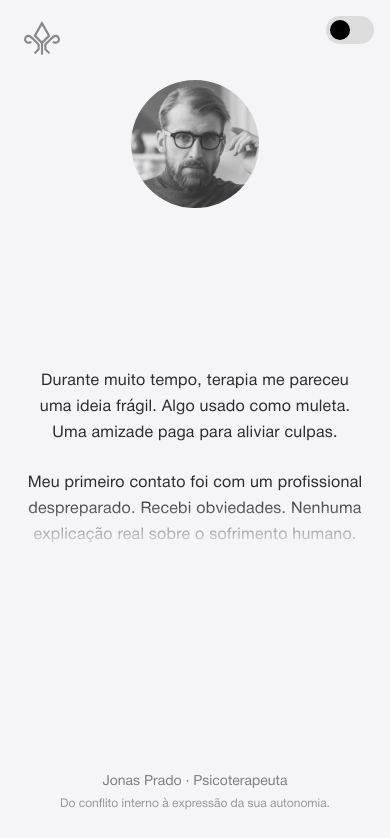
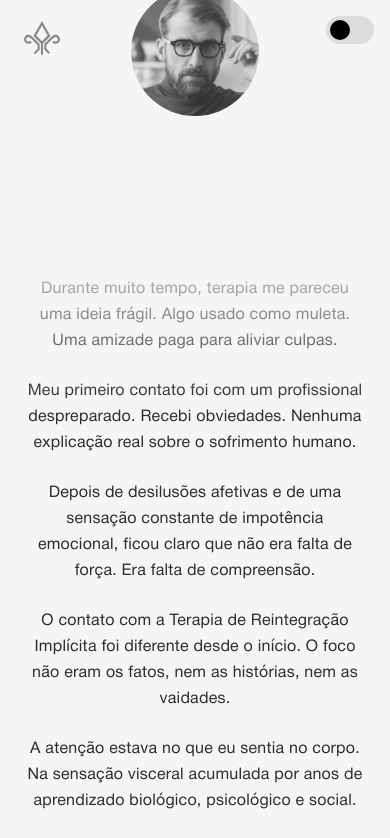
Before and after one commit to jonaspradoo/app, a Next.js app: page /sobre in a window 390 px wide. Shown: the top 838 px of the page. Built offline with nearby package versions, Linux system fonts and the light colour scheme.

Commit message:
Fix mobile scroll behavior on Sobre page

```diff
--- a/app/(site)/sobre/SobreFragments.tsx
+++ b/app/(site)/sobre/SobreFragments.tsx
@@ -20,10 +20,16 @@ export default function SobreFragments() {
   const DAMPING = 0.88;
   const MAX_VELOCITY = 36;
 
+  const isMobile =
+    typeof window !== "undefined" &&
+    window.matchMedia("(max-width: 767px)").matches;
+
   /* =========================
-     SCROLL COM INÉRCIA SUAVE
+     SCROLL COM INÉRCIA (DESKTOP)
      ========================= */
   useEffect(() => {
+    if (isMobile) return;
+
     const onWheel = (e: WheelEvent) => {
       e.preventDefault();
 
@@ -37,12 +43,14 @@ export default function SobreFragments() {
 
     window.addEventListener("wheel", onWheel, { passive: false });
     return () => window.removeEventListener("wheel", onWheel);
-  }, []);
+  }, [isMobile]);
 
   /* =========================
-     LOOP DE ANIMAÇÃO (APPLE-LIKE)
+     LOOP DE ANIMAÇÃO (DESKTOP)
      ========================= */
   useEffect(() => {
+    if (isMobile) return;
+
     let raf: number;
 
     const animate = () => {
@@ -60,7 +68,6 @@ export default function SobreFragments() {
 
         const clamped = Math.min(Math.max(next, 0), maxOffset);
 
-        // DETECÇÃO DE FIM COM DELAY DE 1s
         if (clamped >= maxOffset - 2) {
           if (!finishTimeoutRef.current) {
             finishTimeoutRef.current = setTimeout(() => {
@@ -84,33 +91,36 @@ export default function SobreFragments() {
     raf = requestAnimationFrame(animate);
 
     return () => {
-      if (finishTimeoutRef.current) {
-        clearTimeout(finishTimeoutRef.current);
-      }
+      if (finishTimeoutRef.current) clearTimeout(finishTimeoutRef.current);
       cancelAnimationFrame(raf);
     };
-  }, []);
+  }, [isMobile]);
 
   return (
     <div className="w-full flex flex-col items-center">
       {/* ÁREA DE LEITURA */}
       <div
         ref={containerRef}
-        className="relative w-full overflow-hidden text-center"
+        className={`
+          relative w-full text-center
+          ${isMobile ? "overflow-y-auto" : "overflow-hidden"}
+        `}
         style={{
-          height: "15.5rem",
+          height: isMobile ? "auto" : "15.5rem",
           maskImage:
-            "linear-gradient(to bottom, transparent 0%, black 22%, black 78%, transparent 100%)",
+            "linear-gradient(to bottom, transparent 0%, black 18%, black 82%, transparent 100%)",
           WebkitMaskImage:
-            "linear-gradient(to bottom, transparent 0%, black 22%, black 78%, transparent 100%)",
+            "linear-gradient(to bottom, transparent 0%, black 18%, black 82%, transparent 100%)",
         }}
       >
         <div
           ref={contentRef}
           className="soft-text"
           style={{
-            transform: `translateY(-${offset}px)`,
-            transition: "transform 800ms cubic-bezier(0.16, 1, 0.3, 1)",
+            transform: isMobile ? "none" : `translateY(-${offset}px)`,
+            transition: isMobile
+              ? "none"
+              : "transform 800ms cubic-bezier(0.16, 1, 0.3, 1)",
             paddingTop: "4rem",
             paddingBottom: "4rem",
           }}
@@ -119,11 +129,7 @@ export default function SobreFragments() {
             <p
               key={i}
               className="text-base leading-relaxed opacity-85 mb-6"
-              style={{
-                letterSpacing: "0.015em",
-                transition:
-                  "opacity 600ms cubic-bezier(0.22, 1, 0.36, 1)",
-              }}
+              style={{ letterSpacing: "0.015em" }}
             >
               {text}
             </p>
@@ -136,7 +142,7 @@ export default function SobreFragments() {
         className={`
           mt-10
           transition-opacity duration-500 ease-out
-          ${isFinished ? "opacity-60" : "opacity-0 pointer-events-none"}
+          ${isMobile || isFinished ? "opacity-60" : "opacity-0 pointer-events-none"}
         `}
       >
         <button
```
